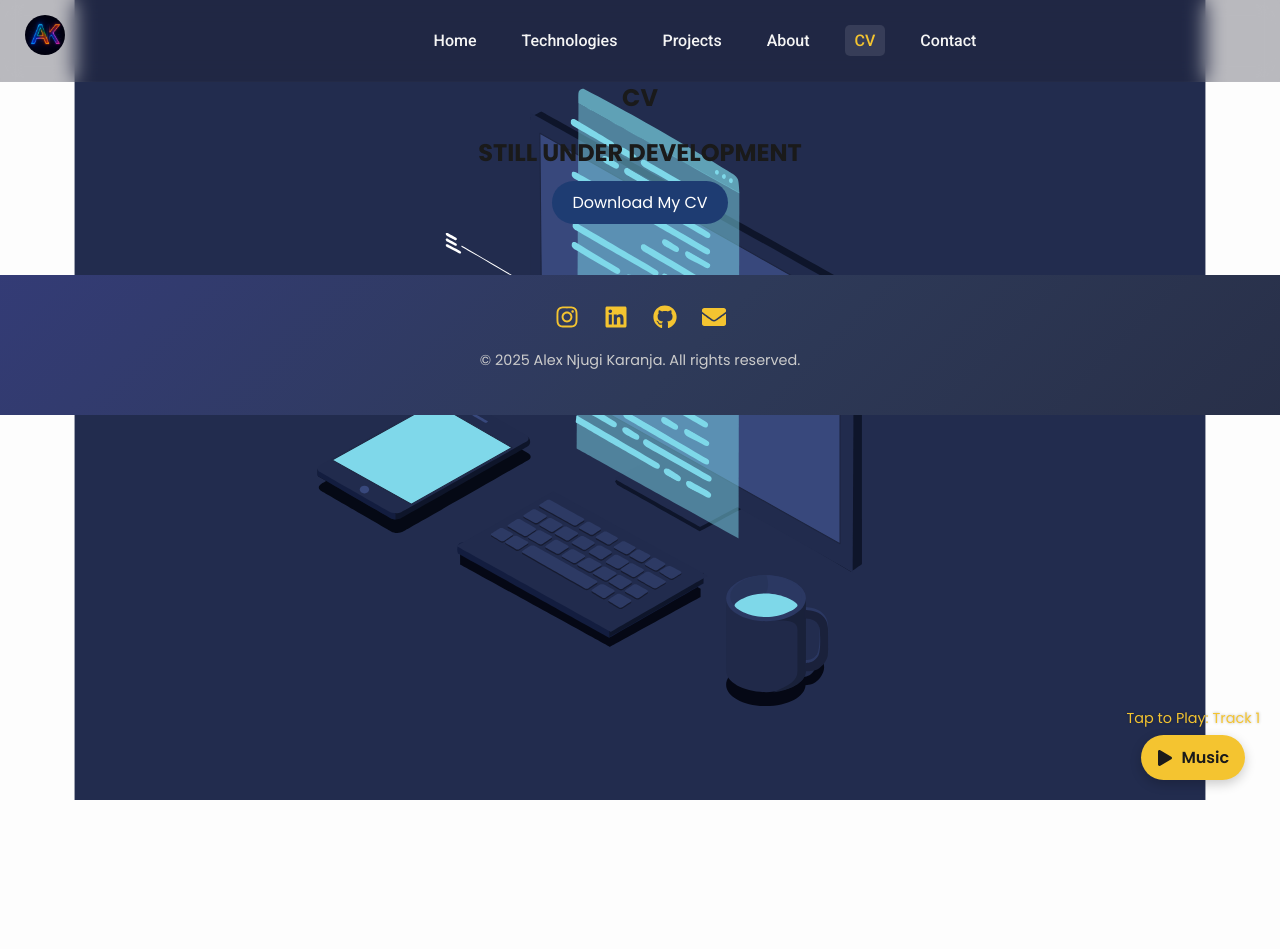
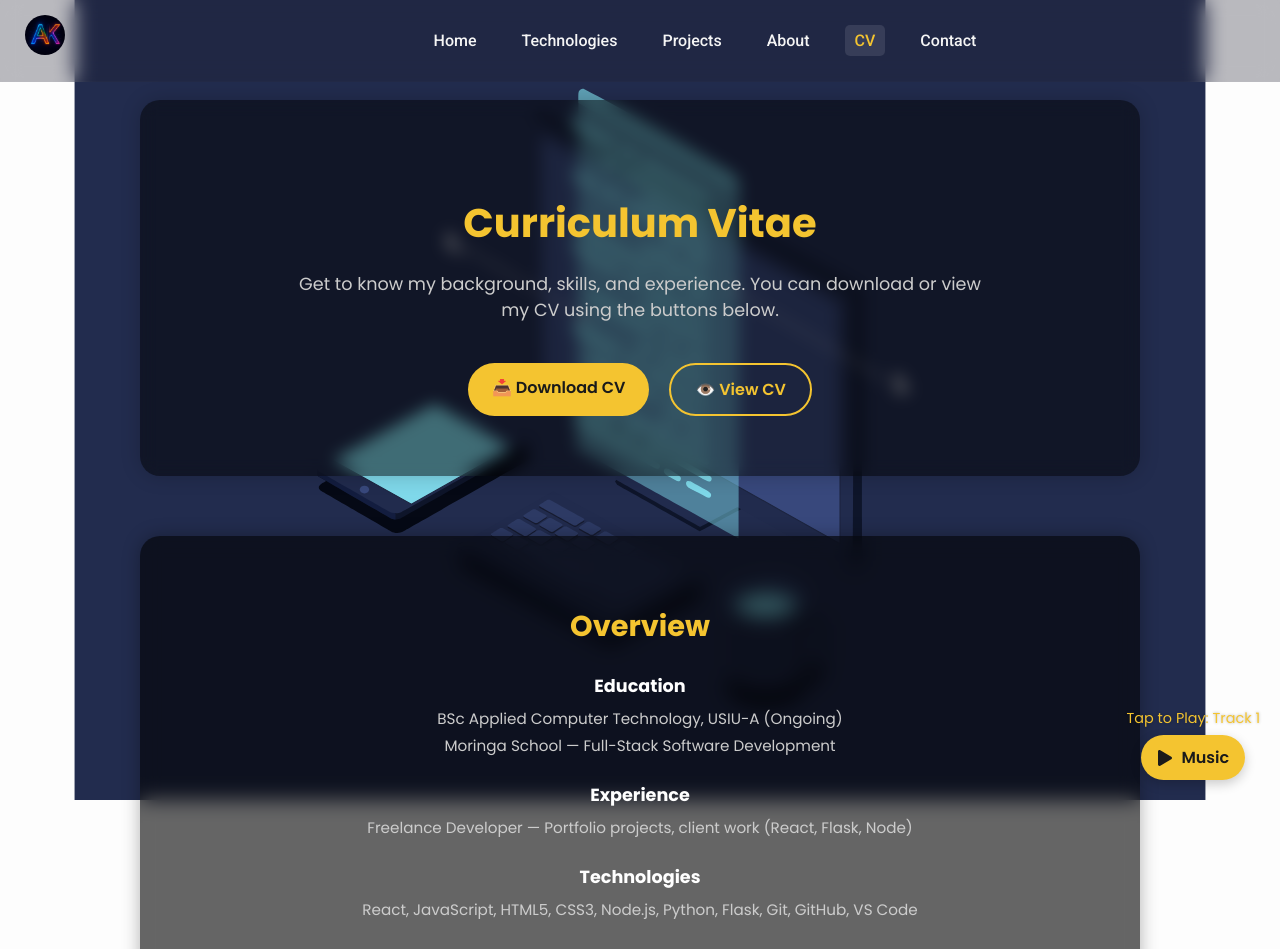
Before and after one commit to alex-njugi/alex-njugi, a React (Vite) app: page /cv in a window 1280 px wide. Shown: the top 949 px of the page. Before the commit the page ends 800 px from the top, so only its background shows below. Built offline with nearby package versions, Linux system fonts and the light colour scheme.

Commit message:
uploaded cv

```diff
--- a/index.html
+++ b/index.html
@@ -2,7 +2,7 @@
 <html lang="en">
   <head>
     <meta charset="UTF-8" />
-    <link rel="icon" type="image/svg+xml" href="public/images/alex.jpg" />
+    <link rel="icon" type="image/svg+xml" href="/images/alex.jpg" />
     <meta name="viewport" content="width=device-width, initial-scale=1.0" />
     <title>Alex Njugi</title>
   </head>
--- a/src/components/CV.jsx
+++ b/src/components/CV.jsx
@@ -3,9 +3,43 @@ import React from "react";
 export default function CV() {
   return (
     <section className="cv-section">
-      <h2>CV</h2>
-      <h1>STILL UNDER DEVELOPMENT</h1>
-      <a href="/Alex_Karanja_CV.pdf" download className="cv-button">Download My CV</a>
+      <div className="cv-hero" data-aos="fade-up">
+        <h2>Curriculum Vitae</h2>
+        <p className="cv-intro">
+          Get to know my background, skills, and experience. You can download or view my CV using the buttons below.
+        </p>
+        <div className="cv-buttons">
+          <a href="/docs/Alex-Njugi-CV.pdf" download className="cv-button">
+            📥 Download CV
+          </a>
+          <a href="/docs/Alex-Njugi-CV.pdf" target="_blank" rel="noopener noreferrer" className="cv-button secondary">
+            👁️ View CV
+          </a>
+        </div>
+      </div>
+
+      <div className="cv-preview" data-aos="fade-up" data-aos-delay="200">
+        <h3>Overview</h3>
+        <ul className="cv-timeline">
+          <li>
+            <strong>Education</strong>
+            <p>BSc Applied Computer Technology, USIU-A (Ongoing)</p>
+            <p>Moringa School — Full-Stack Software Development</p>
+          </li>
+          <li>
+            <strong>Experience</strong>
+            <p>Freelance Developer — Portfolio projects, client work (React, Flask, Node)</p>
+          </li>
+          <li>
+            <strong>Technologies</strong>
+            <p>React, JavaScript, HTML5, CSS3, Node.js, Python, Flask, Git, GitHub, VS Code</p>
+          </li>
+          <li>
+            <strong>Certifications & Training</strong>
+            <p>Soft Skills Training (AMI), Git/GitHub certification, Project Deployment</p>
+          </li>
+        </ul>
+      </div>
     </section>
   );
 }
--- a/src/components/Hero.jsx
+++ b/src/components/Hero.jsx
@@ -13,7 +13,7 @@ export default function Hero() {
             <br />{" "}
             <span className="highlight">
               <Typewriter
-                words={["A Software Engineer .", "A Full-Stack Developer .", "A Web Developer ."]}
+                words={["A Software Engineer.", "A Full-Stack Developer .", "A Web Developer ."]}
                 loop={true}
                 cursor
                 cursorStyle="|"
--- a/src/components/MusicPlayer.jsx
+++ b/src/components/MusicPlayer.jsx
@@ -2,16 +2,16 @@ import React, { useRef, useState, useEffect } from "react";
 import { FaPlay, FaPause } from "react-icons/fa";
 
 const playlist = [
-  "public/audio/track1.mp3",
-  "public/audio/track2.mp3",
-  "public/audio/track3.mp3",
-  "public/audio/track4.mp3",
-  "public/audio/track5.mp3",
-  "public/audio/track6.mp3",
-  "public/audio/track7.mp3",
-  "public/audio/track8.mp3",
-  "public/audio/track9.mp3",
-  "public/audio/track10.mp3"
+  "/audio/track1.mp3",
+  "/audio/track2.mp3",
+  "/audio/track3.mp3",
+  "/audio/track4.mp3",
+  "/audio/track5.mp3",
+  "/audio/track6.mp3",
+  "/audio/track7.mp3",
+  "/audio/track8.mp3",
+  "/audio/track9.mp3",
+  "/audio/track10.mp3"
 ];
 
 export default function MusicPlayer() {
--- a/src/components/Navbar.jsx
+++ b/src/components/Navbar.jsx
@@ -59,7 +59,7 @@ export default function Navbar() {
     <nav className="navbar">
       <div className="nav-logo">
        <a href="#hero" onClick={(e) => handleSectionClick(e, "hero")}>
-  <img src="public/images/logo.png" alt="Alex Logo" className="nav-logo-image" />
+  <img src="/images/logo.png" alt="Alex Logo" className="nav-logo-image" />
 </a>
 
       </div>
--- a/src/index.css
+++ b/src/index.css
@@ -705,6 +705,134 @@ h1, h2, h3, h4, h5, h6 {
   opacity: 1;
 }
 
+.cv-section {
+  padding: 100px 20px;
+  max-width: 1000px;
+  margin: 0 auto;
+  color: #f5f5f5;
+  font-family: 'Poppins', sans-serif;
+}
+
+.cv-hero {
+  text-align: center;
+  background: rgba(0, 0, 0, 0.5);
+  backdrop-filter: blur(8px);
+  padding: 60px 30px;
+  border-radius: 20px;
+  margin-bottom: 60px;
+  box-shadow: 0 0 20px rgba(0,0,0,0.2);
+}
+
+.cv-hero h2 {
+  font-size: 2.5rem;
+  color: #F4C430;
+  margin-bottom: 15px;
+}
+
+.cv-intro {
+  font-size: 1.1rem;
+  color: #CCCCCC;
+  margin-bottom: 30px;
+  max-width: 700px;
+  margin-left: auto;
+  margin-right: auto;
+}
+
+.cv-buttons {
+  display: flex;
+  justify-content: center;
+  gap: 20px;
+  flex-wrap: wrap;
+}
+
+.cv-button {
+  background: #F4C430;
+  color: #1A1A1A;
+  padding: 12px 24px;
+  border-radius: 30px;
+  text-decoration: none;
+  font-weight: 600;
+  transition: background 0.3s ease;
+}
+
+.cv-button:hover {
+  background: #ffd700;
+}
+
+.cv-button.secondary {
+  background: transparent;
+  color: #F4C430;
+  border: 2px solid #F4C430;
+}
+
+.cv-button.secondary:hover {
+  background: rgba(255, 255, 255, 0.05);
+}
+
+/* CV Preview Section */
+.cv-preview {
+  background: rgba(0, 0, 0, 0.6); /* darker transparent background */
+  backdrop-filter: blur(10px);
+  padding: 40px 30px;
+  border-radius: 20px;
+  box-shadow: 0 0 18px rgba(0, 0, 0, 0.3);
+}
+
+
+.cv-preview h3 {
+  font-size: 1.8rem;
+  margin-bottom: 25px;
+  color: #F4C430;
+  text-align: center;
+}
+
+.cv-timeline {
+  list-style: none;
+  padding: 0;
+  margin: 0;
+}
+
+.cv-timeline li {
+  margin-bottom: 25px;
+}
+
+.cv-timeline li strong {
+  display: block;
+  font-size: 1.1rem;
+  color: #ffffff;
+  margin-bottom: 8px;
+}
+
+.cv-timeline li p {
+  color: #CCCCCC;
+  font-size: 0.95rem;
+  margin: 4px 0;
+}
+
+/* Mobile adjustments */
+@media (max-width: 600px) {
+  .cv-hero h2 {
+    font-size: 2rem;
+  }
+
+  .cv-intro {
+    font-size: 1rem;
+  }
+
+  .cv-button {
+    font-size: 0.9rem;
+    padding: 10px 20px;
+  }
+
+  .cv-preview h3 {
+    font-size: 1.5rem;
+  }
+
+  .cv-timeline li p {
+    font-size: 0.9rem;
+  }
+}
+
 
 /* Responsive Grid Adjustments */
 @media (max-width: 768px) {
```
